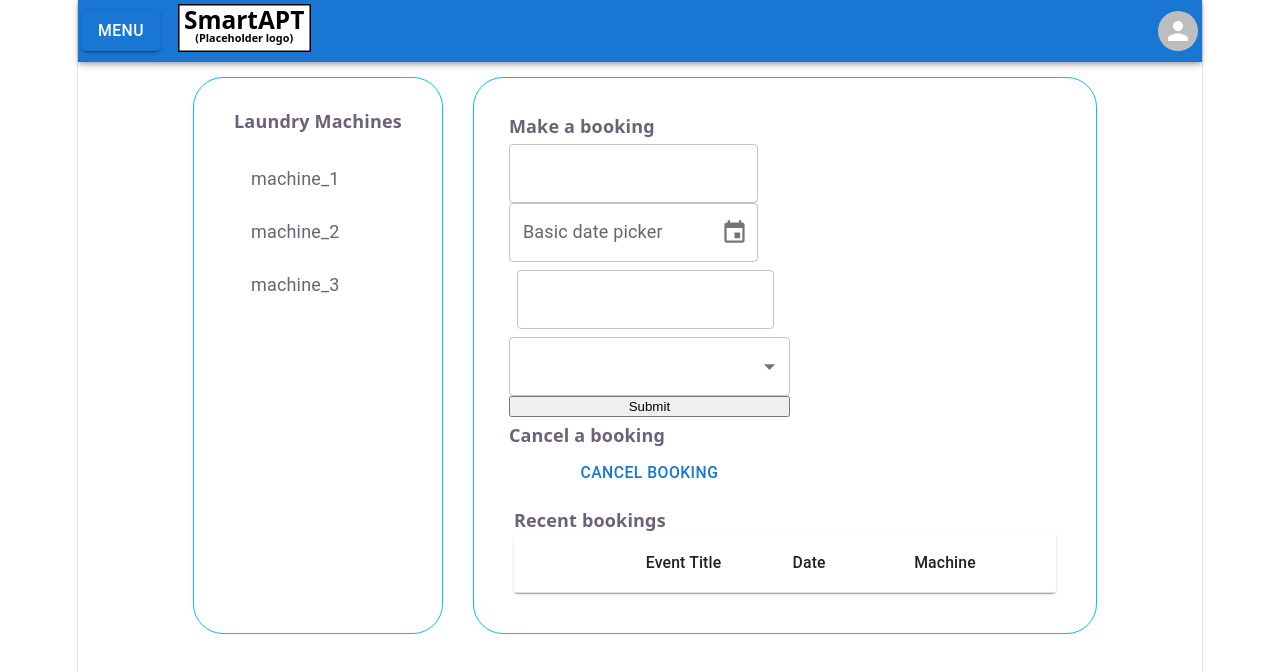
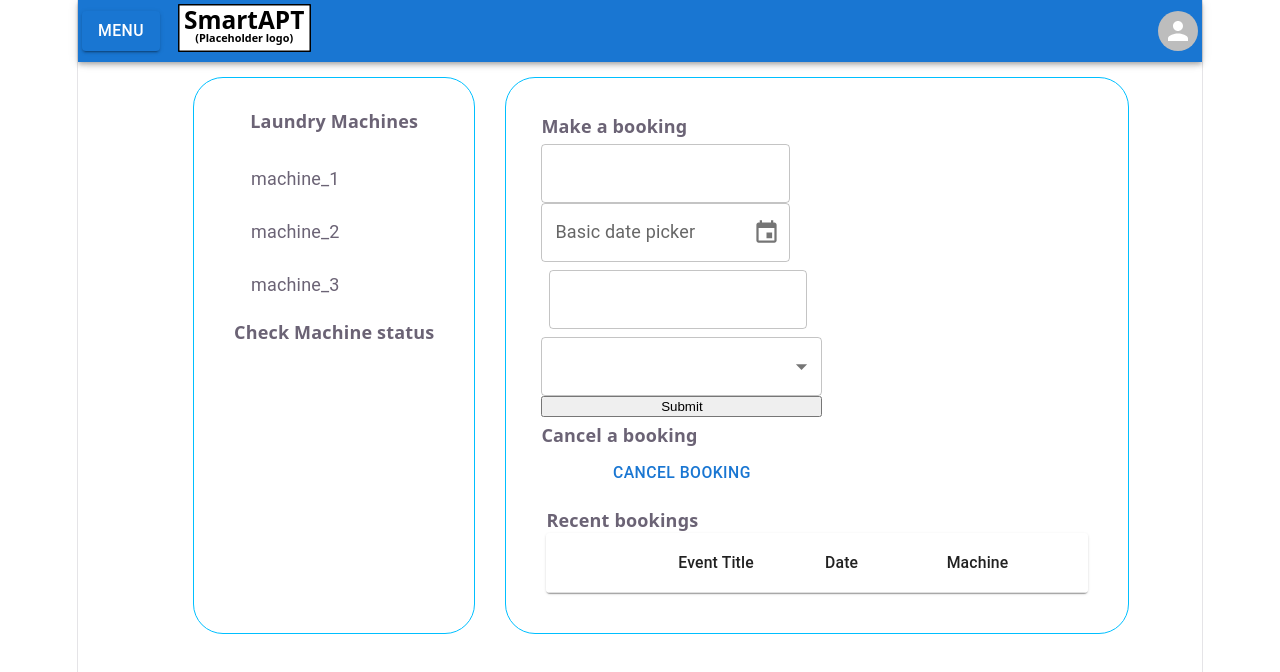
Before and after one commit to SevereWXJames/dormitory-managment-project, a React (Vite) app in the folder frontend/: page /facilities in a window 1280 px wide. Shown: the top 672 px of the page. Built offline with nearby package versions, Linux system fonts and the light colour scheme.

Commit message:
Added checking machine status for LaundryMachinesList

```diff
--- a/frontend/src/pages/common/residents/dashboard/dynamic/LaundryBookingsPage.tsx
+++ b/frontend/src/pages/common/residents/dashboard/dynamic/LaundryBookingsPage.tsx
@@ -20,7 +20,12 @@ export function LaundryMachinesList() {
     const machines: string[] = ["machine_1", "machine_2", "machine_3"]
     return (
         <div>
-            <MachineOptions machine_ids={machines}/>
+            <div className={"machine-options"}>
+                <MachineOptions machine_ids={machines}/>
+            </div>
+            <div className={"check-machine-status"}>
+                <strong>Check Machine status</strong>
+            </div>
         </div>
     )
 }
```
